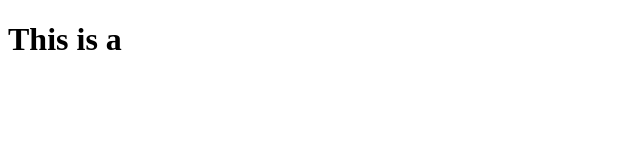
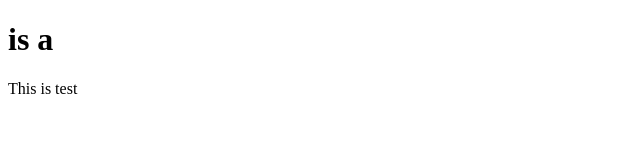
Before and after one commit to cat-1597/git-test, a plain HTML site: page index.html in a window 1280 px wide. Shown: the whole page, without its empty margins (0-640 px from the left). Drawn offline with Linux system fonts and the light colour scheme.

Commit message:
Second commit

```diff
--- a/index.html
+++ b/index.html
@@ -1,7 +1,8 @@
 <!DOCTYPE html>
 <html>
     <body>
-        <h1>This is a </h1>
+        <h1>is a </h1>
+        <p>This is test</p>
     </body>
 
 
```
